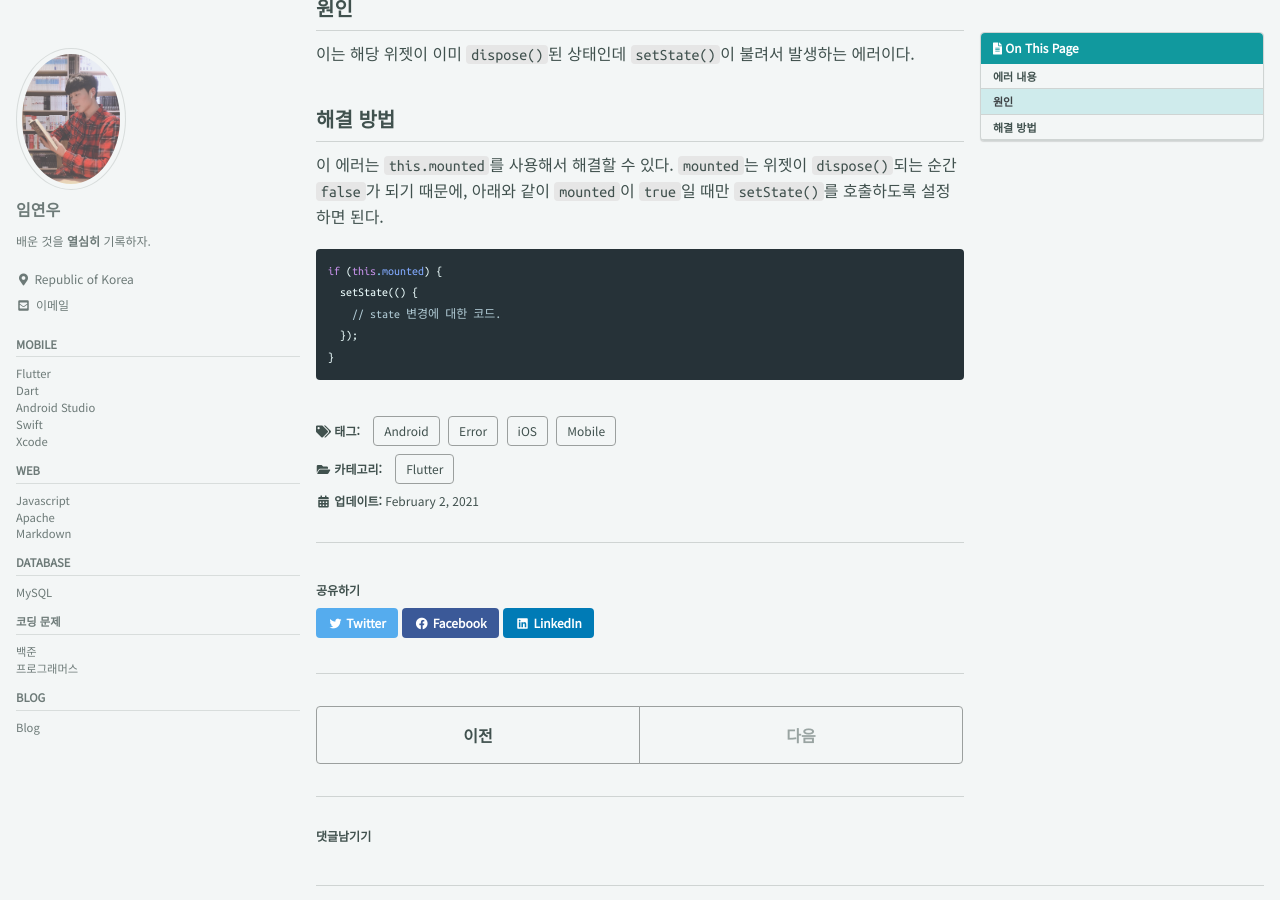
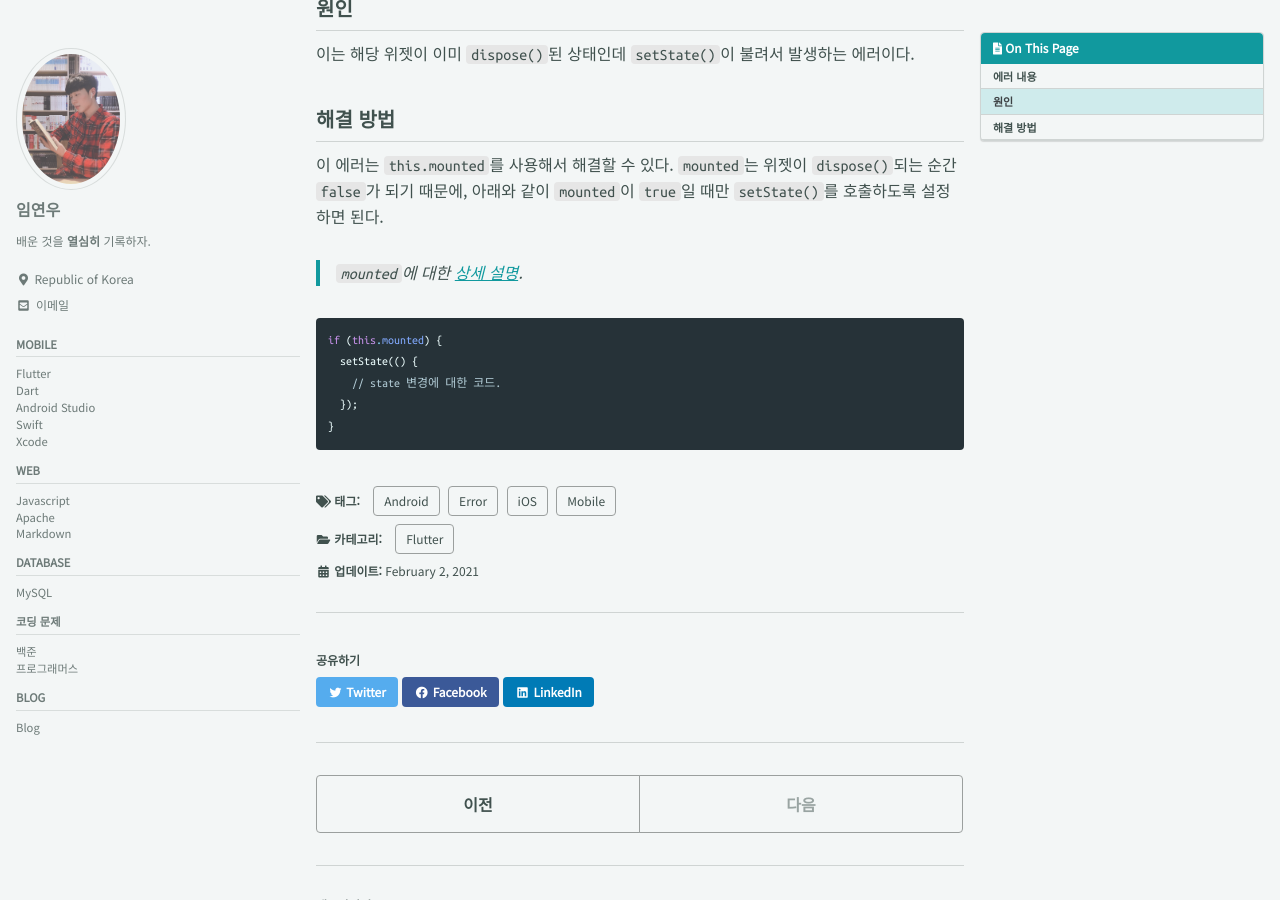
Before and after one commit to terry1213/terry1213.github.io, a Jekyll site: the page built from _posts/2021-02-02-flutter-setstate-called-after-dispose.md, in a window 1280 px wide and 900 px high, scrolled down 378 px. Built offline with Jekyll 4.4.1, drawn with Linux system fonts in a browser that asks for light colours; cached includes are drawn as plain includes; comment, search, counter and statistics services are not loaded.

Commit message:
[UPDATE] mounted에 대한 문서 링크 추가

````diff
--- a/_posts/2021-02-02-flutter-setstate-called-after-dispose.md
+++ b/_posts/2021-02-02-flutter-setstate-called-after-dispose.md
@@ -25,6 +25,8 @@ setState() called after dispose()
 
 이 에러는 `this.mounted`를 사용해서 해결할 수 있다. `mounted`는 위젯이 `dispose()`되는 순간 `false`가 되기 때문에, 아래와 같이 `mounted`이 `true`일 때만 `setState()`를 호출하도록 설정하면 된다.
 
+> `mounted`에 대한 [상세 설명](https://api.flutter.dev/flutter/widgets/State/mounted.html){:target="_blank"}.
+
 ``` dart
 if (this.mounted) {
   setState(() {
````
